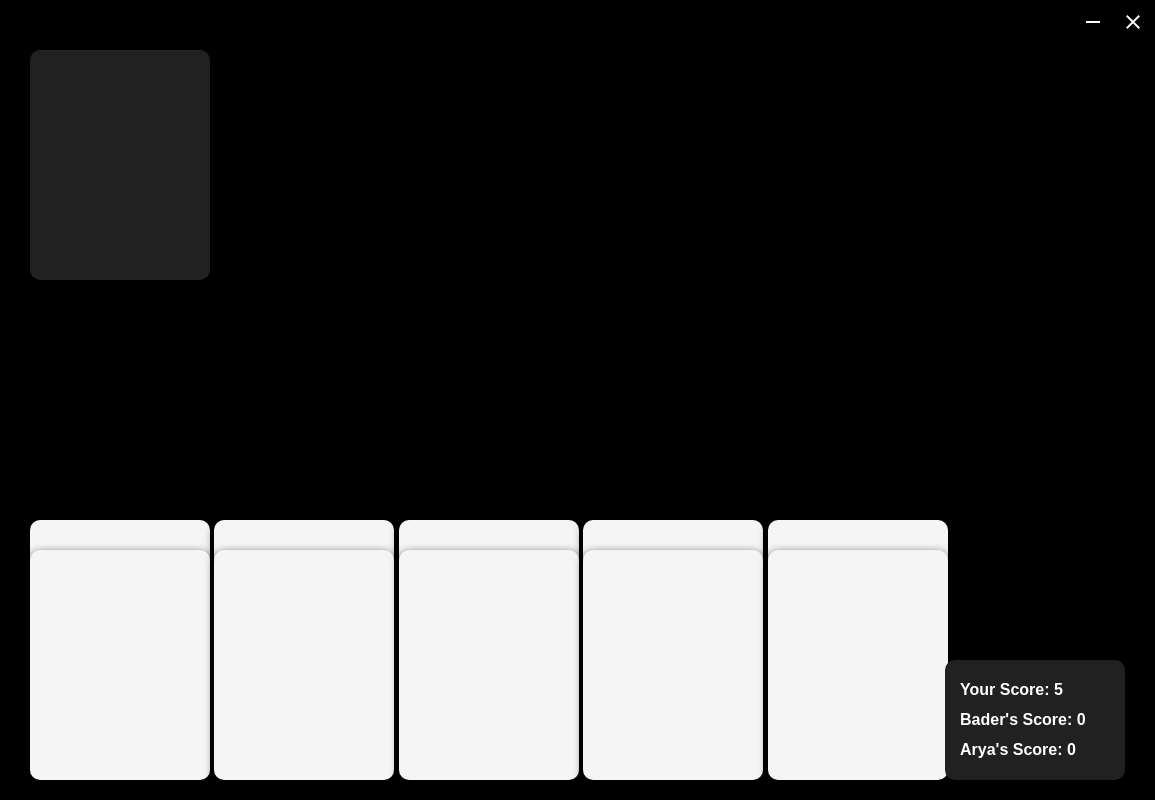
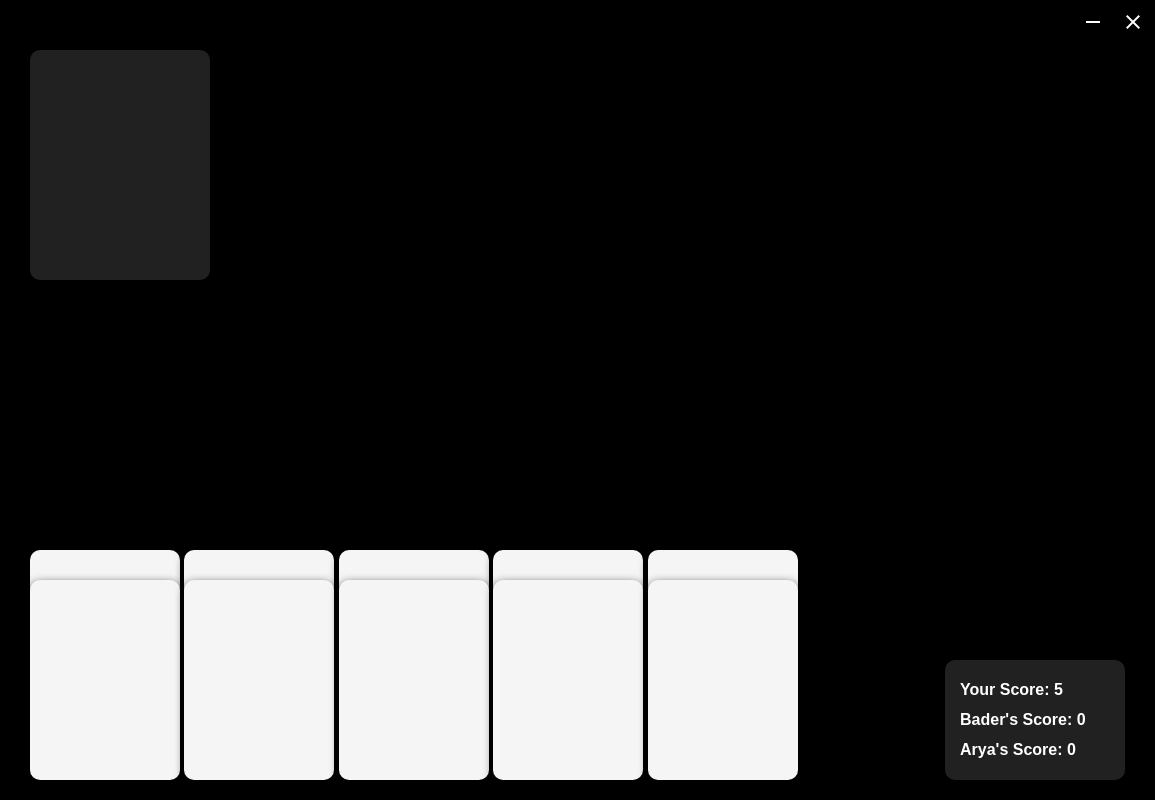
Before and after one commit to Ninkuk/Cards-Against-Humanity-Desktop-App, an Electron app: page gameplay.html in a window 1155 px wide. Drawn offline with Linux system fonts and the light colour scheme; no server answers.

Commit message:
Added box sizing to white card for inner stroke
Signed-off-by: ninkuk <ninadk03@gmail.com>

```diff
--- a/css/gameplay.css
+++ b/css/gameplay.css
@@ -22,6 +22,9 @@
 }
 
 .white-card {
+    box-sizing: border-box;
+    -moz-box-sizing: border-box;
+    -webkit-box-sizing: border-box;
     display: inline-block;
     position: relative;
     width: 150px;
```
